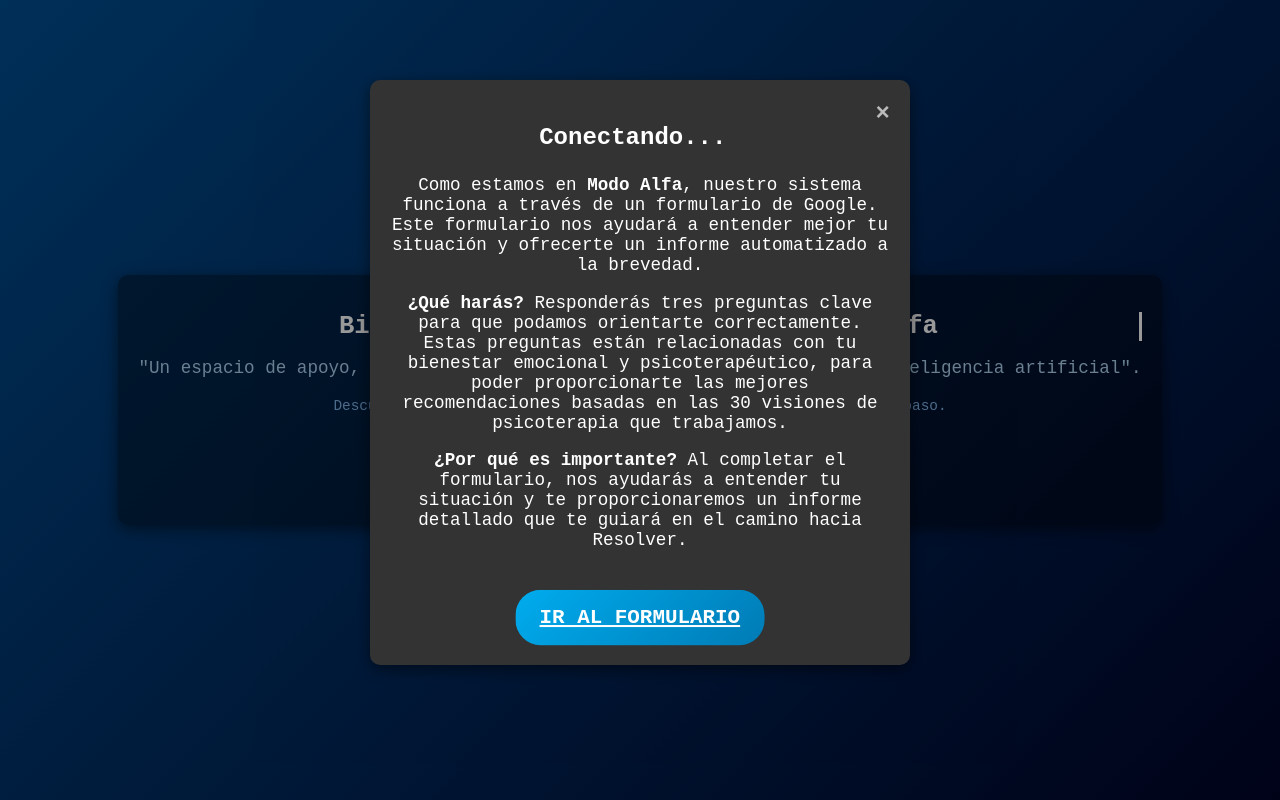
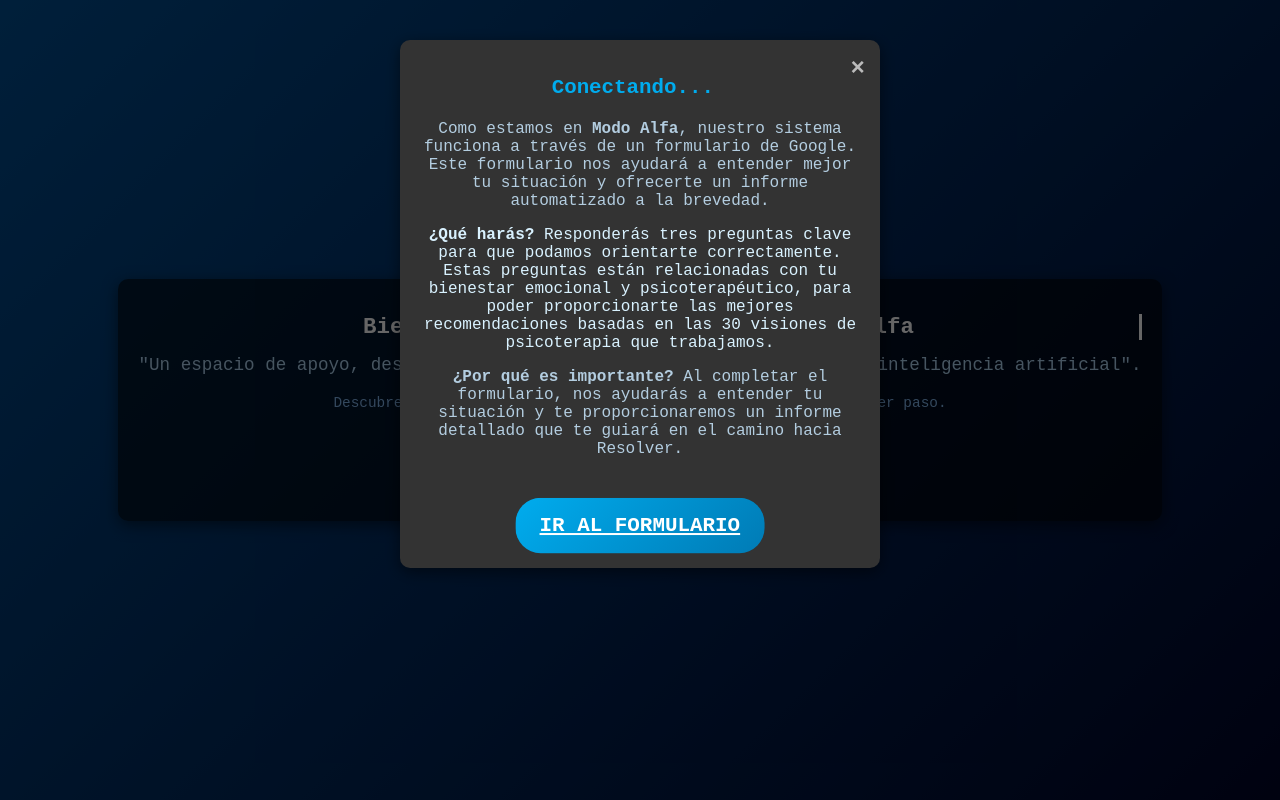
Before and after one commit to IAPISM/iapi, a plain HTML site: page index.html in a window 1280 px wide. Both pictures are taken after a click on the button "CONECTAR". Drawn offline with Linux system fonts and the light colour scheme.

Commit message:
Update index.html

```diff
--- a/index.html
+++ b/index.html
@@ -5,7 +5,7 @@
     <meta name="viewport" content="width=device-width, initial-scale=1.0">
     <title>Bienestar IA - Modo Alfa</title>
     <style>
-        /* Estilos generales para toda la página */
+        /* Estilos generales */
         body {
             font-family: 'Courier New', Courier, monospace;
             color: #ffffff;
@@ -15,23 +15,23 @@
             align-items: center;
             height: 100vh;
             margin: 0;
-            padding: 0 10px; /* Añadido para evitar bordes en móviles */
+            padding: 0 5px; /* Ajuste para evitar bordes en móviles */
             overflow: hidden;
         }
 
-        /* Adaptación de la estructura para diferentes tamaños */
+        /* Estructura adaptable para diferentes pantallas */
         .container {
             text-align: center;
-            max-width: 90vw;
+            max-width: 95vw;
             padding: 20px;
             border-radius: 10px;
             box-shadow: 0px 4px 15px rgba(0, 0, 0, 0.5);
-            background: rgba(0, 0, 0, 0.4); /* Fondo sutil para resaltar el contenido */
+            background: rgba(0, 0, 0, 0.6); /* Fondo semitransparente */
         }
 
-        /* Efecto de máquina de escribir */
+        /* Efecto máquina de escribir */
         .typing-text {
-            font-size: 1.6rem;
+            font-size: 1.4rem;
             white-space: nowrap;
             overflow: hidden;
             border-right: 3px solid #ffffff;
@@ -39,17 +39,10 @@
             max-width: 100%;
         }
 
-        @keyframes typing {
-            from { width: 0; }
-            to { width: 100%; }
-        }
+        @keyframes typing { from { width: 0; } to { width: 100%; } }
+        @keyframes blink-caret { from, to { border-color: transparent; } 50% { border-color: #ffffff; } }
 
-        @keyframes blink-caret {
-            from, to { border-color: transparent; }
-            50% { border-color: #ffffff; }
-        }
-
-        /* Botón de Conectar (efecto de latido) */
+        /* Botón de Conectar con efecto de latido */
         .btn-heartbeat {
             background: linear-gradient(135deg, #00acee, #007bb5);
             color: #ffffff;
@@ -66,10 +59,7 @@
             margin-top: 20px;
         }
 
-        @keyframes heartbeat {
-            0%, 100% { transform: scale(1); }
-            50% { transform: scale(1.1); }
-        }
+        @keyframes heartbeat { 0%, 100% { transform: scale(1); } 50% { transform: scale(1.1); } }
 
         /* Estilos adicionales */
         .slogan {
@@ -86,12 +76,9 @@
             animation: fadeIn 3s ease-out;
         }
 
-        @keyframes fadeIn {
-            from { opacity: 0; }
-            to { opacity: 1; }
-        }
+        @keyframes fadeIn { from { opacity: 0; } to { opacity: 1; } }
 
-        /* Ventana emergente de Conectar */
+        /* Ventana emergente */
         .modal {
             display: none;
             position: fixed;
@@ -100,33 +87,38 @@
             top: 0;
             width: 100%;
             height: 100%;
-            background-color: rgba(0,0,0,0.4);
-            padding-top: 10vh;
+            background-color: rgba(0, 0, 0, 0.6);
+            padding-top: 5vh;
             overflow: auto;
         }
 
         .modal-content {
             background-color: #333;
-            padding: 20px;
-            margin: 0 auto;
+            padding: 15px;
+            margin: auto;
             border-radius: 10px;
             width: 90%;
-            max-width: 500px;
-            text-align: center;
+            max-width: 450px;
             color: #ffffff;
             box-shadow: 0px 4px 15px rgba(0, 0, 0, 0.5);
             animation: fadeInModal 0.5s ease;
         }
 
         .modal-header {
-            font-size: 1.5rem;
+            font-size: 1.3rem;
             font-weight: bold;
+            color: #00acee;
         }
 
         .modal-body {
-            font-size: 1.1rem;
+            font-size: 1rem;
             margin-top: 10px;
+            color: #ffffff;
         }
+
+        /* Estilos de párrafos alternos en ventana emergente */
+        .modal-body p:nth-child(odd) { color: #b3cde0; }
+        .modal-body p:nth-child(even) { color: #d9f2ff; }
 
         .modal-footer {
             margin-top: 20px;
@@ -141,28 +133,21 @@
             cursor: pointer;
         }
 
-        .close:hover, .close:focus {
-            color: #ffffff;
-            text-decoration: none;
-            cursor: pointer;
-        }
+        .close:hover, .close:focus { color: #ffffff; text-decoration: none; }
 
         /* Mostrar ventana emergente */
-        .modal.show {
-            display: block;
-        }
+        .modal.show { display: block; }
 
         /* Animación para la ventana emergente */
         @keyframes fadeInModal {
             from { opacity: 0; transform: translateY(-20px); }
             to { opacity: 1; transform: translateY(0); }
         }
-
     </style>
 </head>
 <body>
     <div class="container">
-        <h1 class="typing-text">Bienvenido a Bienestar IAPI - Modo Alfa</h1>
+        <h1 class="typing-text">Bienvenido a Bienestar y IAPI - Modo Alfa</h1>
         <p class="slogan">"Un espacio de apoyo, descubrimiento y guía emocional, potenciado por inteligencia artificial".</p>
         <p class="footer-note">Descubre una nueva visión del bienestar. Conéctate y da el primer paso.</p>
 
```
